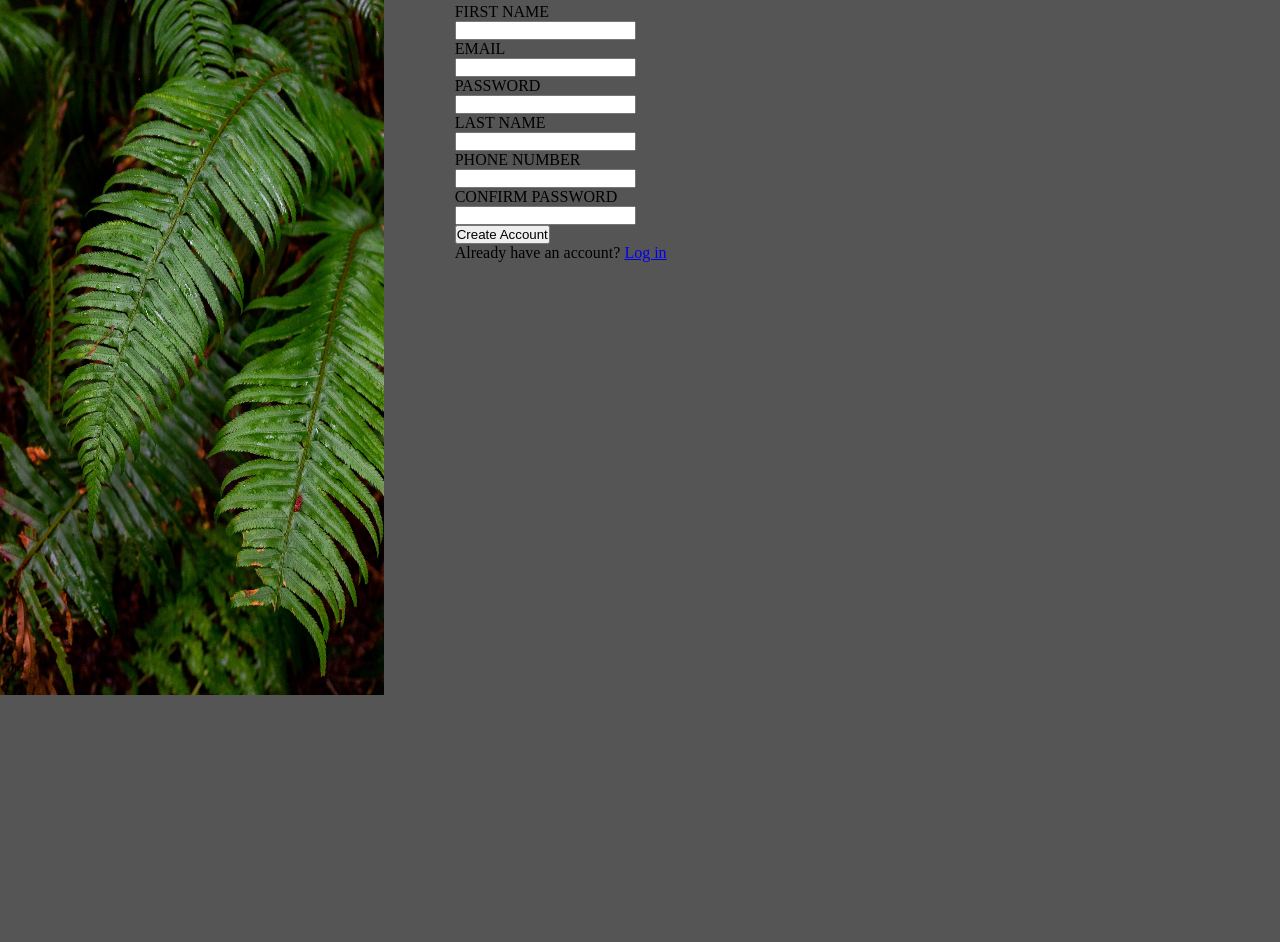
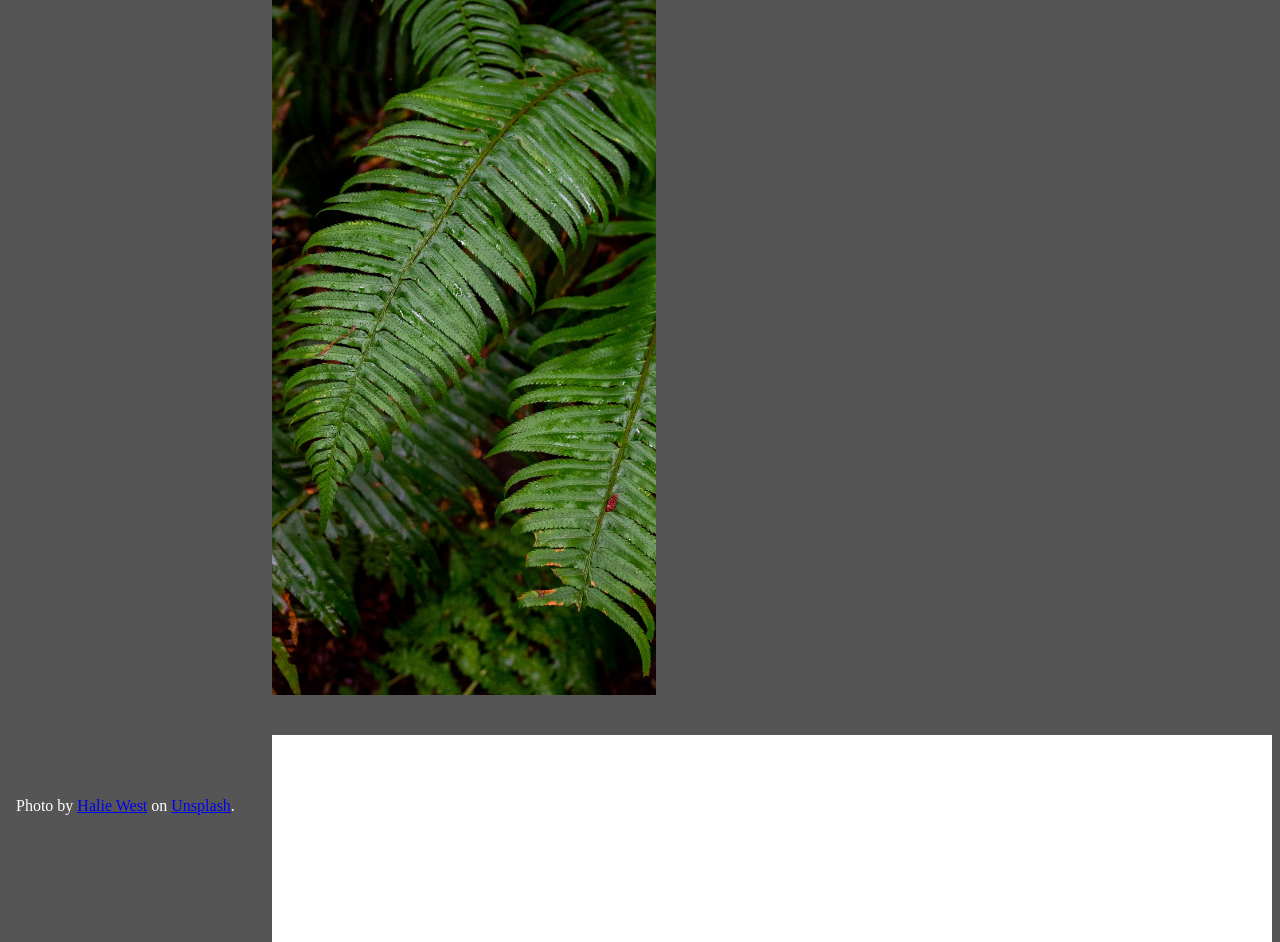
Before and after one commit to SalamanderCtesiphon/Sign-up-Form, a plain HTML site: page index.html in a window 1280 px wide. Shown: the part 105-1047 px from the top of the page. Before the commit the page ends 804 px from the top, so only its background shows below. Drawn offline with Linux system fonts and the light colour scheme.

Commit message:
styling page

```diff
--- a/index.html
+++ b/index.html
@@ -14,13 +14,12 @@
         <div id="left-column-image">
             <img src="halie-west-25xggax4bSA-unsplash.jpg"
             alt="image of a fern">
-        </div>
-        <div class="odin-logo">
-            <div class="odin-logo-image">
+            <div class="odin-logo">
+                <div class="odin-logo-image">
+                </div>
+                <div class="odin-logo-text">
+                    <p>ODIN</p>
             </div>
-            <div class="odin-logo-text">
-                <p>ODIN</p>
-        </div>
         <div class="attribution">Photo by <a href="https://unsplash.com/@haliewestphoto">
             Halie West</a> on <a href="https://unsplash.com/">Unsplash</a>.
         </div>
--- a/style.css
+++ b/style.css
@@ -1,30 +1,57 @@
 * {
     margin: 0;
     padding: 0;
+    box-sizing: border-box;
 }
 
 img {
     width: 30vw;
     height: 100vh;
+    object-fit: cover;
 }
 
 body {
-    width: 100vw;
+    width: 100vh;
     height: 100vh;
     background: rgb(86, 85, 85);
+    display: flex;
+    justify-content: center;
 }
 .container {
-    width: 60vw;
+    width: 75vw;
     height: 100vh;
     display: flex;
     justify-content: center;
+
+}
+
+.left-column {
+    display: flex;
+    margin: 0px;
+    padding: 0px;
+    width: 20vw;
+}
+
+.odin-logo {
+    position: relative;
+    top: 10vh;
+    right: 20vw;
+    color: white;
+}
+
+.odin-logo-image {}
+
+.odin-logo-text {
+    display: flex;
+    justify-content: center;
+    align-items: flex-end;
 }
 
 .right-column {
     display: flex;
     flex-direction: column;
+    background-color: white;
+    width: 1000px;
+    height: 100vh;
+    justify-content: center;
 }
-
-.left-column {
-    display: flex;
-}
```
